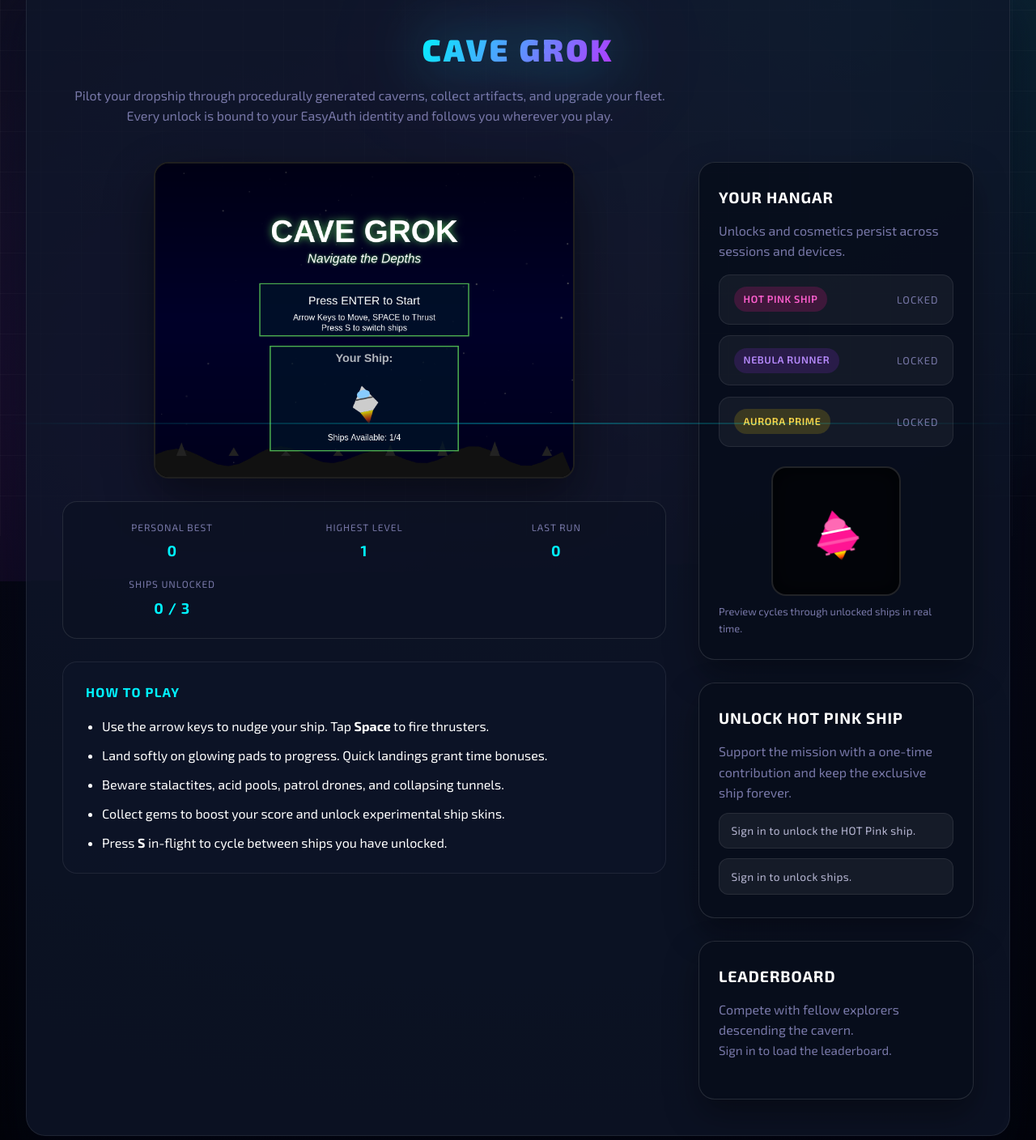
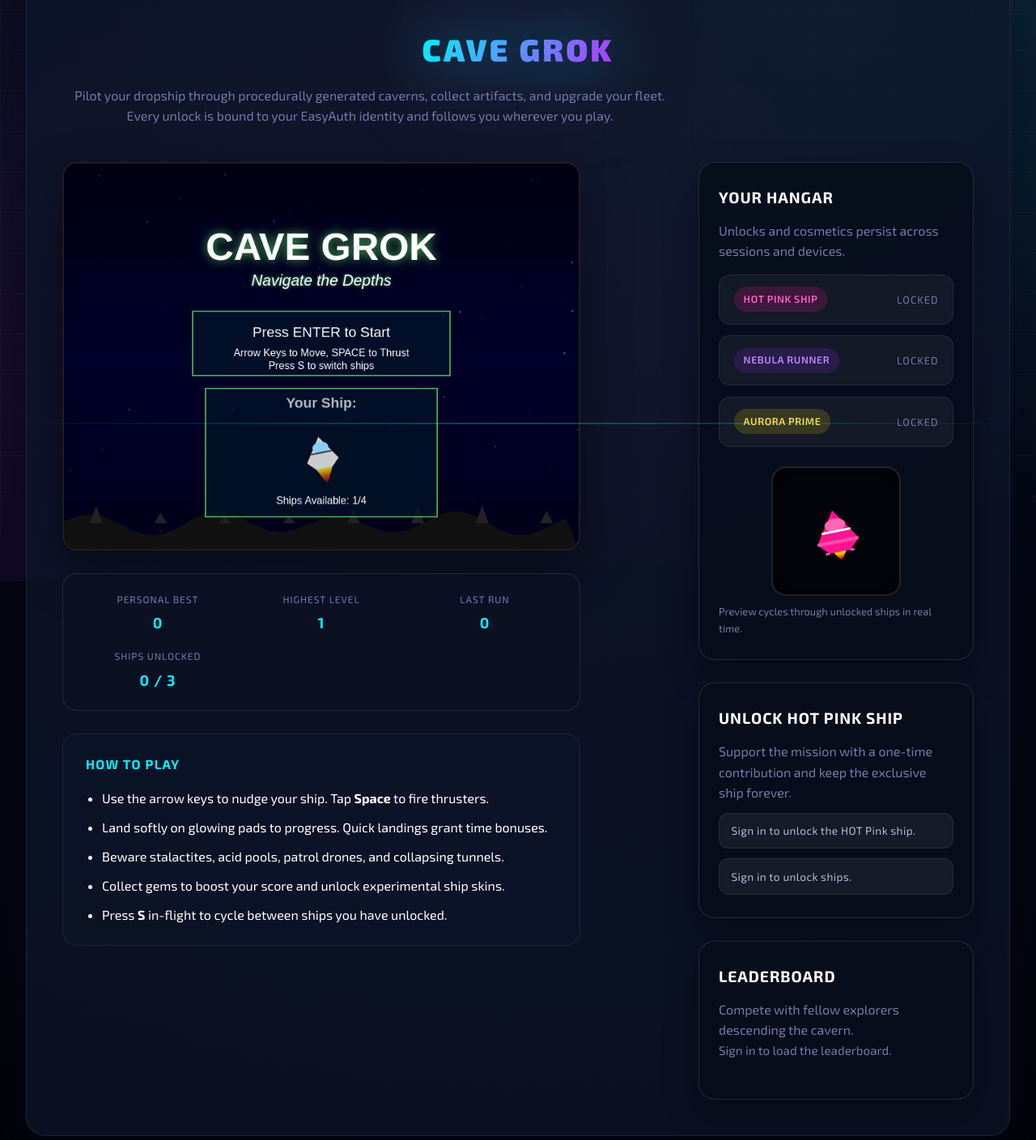
Before and after one commit to Decay33/azure, a PHP site: page /cavegrok/index.html in a window 1280 px wide. Shown: the part 138-1546 px from the top of the page at 81% size. Run offline with PHP 8.4, Linux system fonts and the light colour scheme; some libraries are stand-ins or nearby versions.

Commit message:
Update style.css

```diff
--- a/cavegrok/style.css
+++ b/cavegrok/style.css
@@ -45,12 +45,14 @@ body {
   flex-direction: column;
   gap: 1.75rem;
   align-items: center;
+  width: min(100%, 640px);
 }
 
 #gameCanvas {
   display: block;
-  width: min(100%, 520px);
+  width: 100%;
   height: auto;
+  aspect-ratio: 4 / 3;
   background: #000;
   border-radius: 18px;
   border: 2px solid rgba(255, 255, 255, 0.12);
```
